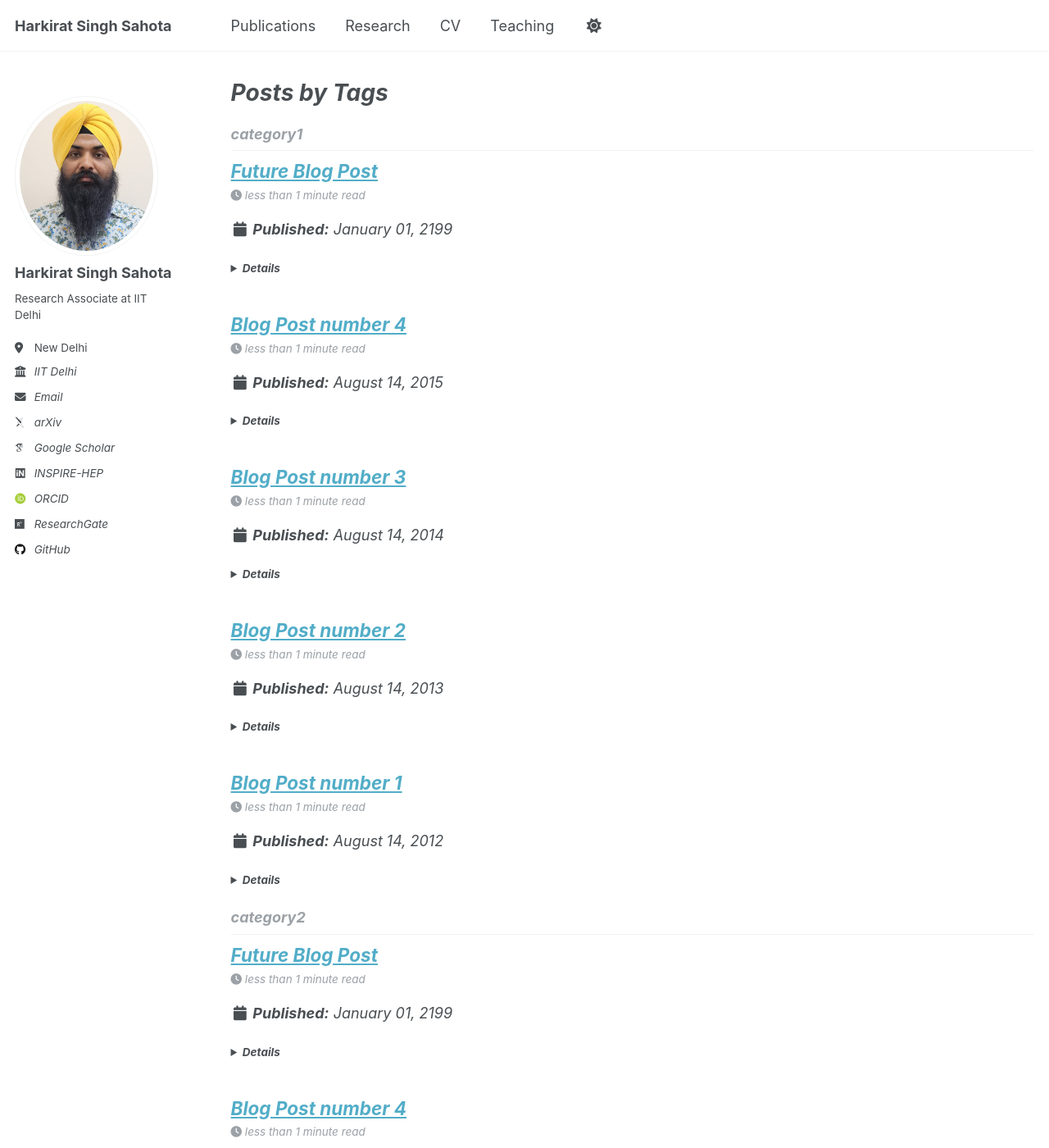
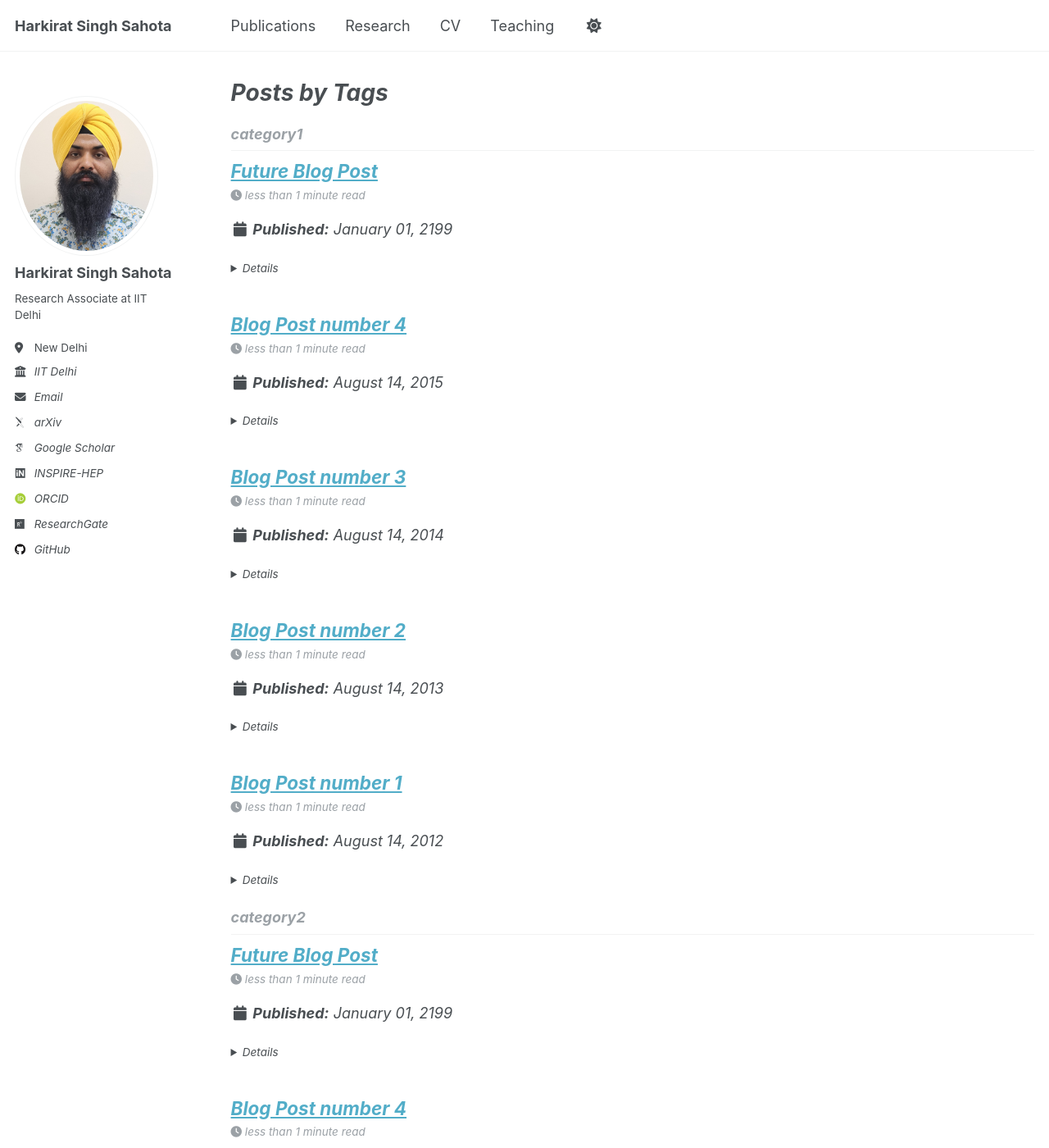
Before and after one commit to harkiratss/harkiratss.github.io, a Jekyll site: the page built from _pages/tag-archive.html, in a window 1280 px wide and 1400 px high. Shown: the whole window at 82% size. Built offline with Jekyll 4.4.1, drawn with Linux system fonts in a browser that asks for light colours; some web fonts are replaced; some of the changed text lies outside the part shown.

Commit message:
Update archive-single.html

```diff
--- a/_includes/archive-single.html
+++ b/_includes/archive-single.html
@@ -52,7 +52,7 @@
 
     {% if post.excerpt and site.read_more != 'enabled' %}
   <details class="archive__item-excerpt">
-    <summary><strong>Details</strong></summary>
+<!--     <summary><strong>Details</strong></summary> -->
     <div itemprop="description">
       {{ post.excerpt | markdownify }}
     </div>
@@ -60,7 +60,7 @@
 
     {% elsif post.excerpt and site.read_more == 'enabled' %}
       <details class="archive__item-excerpt">
-        <summary><strong>Details</strong></summary>
+<!--         <summary><strong>Details</strong></summary> -->
         <div itemprop="description">
           {{ post.excerpt | markdownify | remove: '<p>' | remove: '</p>' }}
           <strong><a href="{{ base_path }}{{ post.url }}" rel="permalink"> Read more</a></strong>
```
